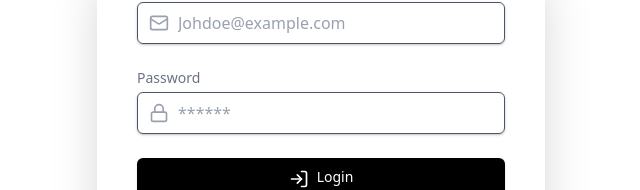
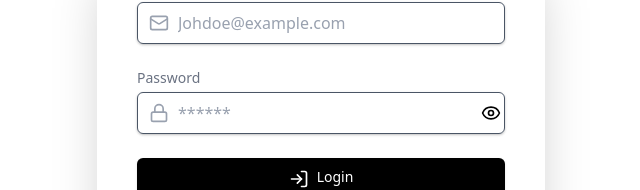
Before and after one commit to E-Jeremiah101/E-commerce-store, a React (Vite) app in the folder frontend/: page /login in a window 1280 px wide. Shown: the part 194-384 px from the top of the page, without its empty margins (319-959 px from the left). Built offline with nearby package versions, Linux system fonts and the light colour scheme; no server answers.

Commit message:
password eyes

```diff
--- a/frontend/src/pages/LoginPage.jsx
+++ b/frontend/src/pages/LoginPage.jsx
@@ -1,5 +1,5 @@
 import React, { useState } from "react";
-import { LogIn, Mail, Lock, Loader, ArrowRight } from "lucide-react";
+import { LogIn, Mail, Lock, Loader, ArrowRight, Eye, EyeOff } from "lucide-react";
 import { Link } from "react-router-dom";
 import { motion } from "framer-motion";
 import { useUserStore } from "../stores/useUserStore";
@@ -7,6 +7,7 @@ import { useUserStore } from "../stores/useUserStore";
 const LoginPage = () => {
   const [email, setEmail] = useState("");
   const [password, setPassword] = useState("");
+   const [showPassword, setShowPassword] = useState(false);
   const { login, loading } = useUserStore();
 
   const [backendError, setBackendError] = useState("");
@@ -81,18 +82,32 @@ const LoginPage = () => {
                 Password
               </label>
               <div className="mt-1 relative rounded-md shadow-sm">
-                <div className="absolute inset-y-0 left-0 pl-3 flex items-center pointer-events-none">
+                <div className="absolute inset-y-0 left-0 pl-3 flex items-center">
                   <Lock className="h-5 w-5 text-gray-400" aria-hidden="true" />
                 </div>
+
                 <input
-                  type="password"
+                  type={showPassword ? "text" : "password"}
                   id="password"
-                  autoComplete="new-password"
+                  autoComplete="current-password"
+                  name="password"
                   value={password}
                   onChange={(e) => setPassword(e.target.value)}
-                  className="block text-black w-full px-3 py-2 pl-10  border border-gray-600 rounded-md shadow-sm placeholder-gray-400 focus:outline-none focus:ring-emerald-500 focus:border-black sm:text-2x1  "
+                  className="block text-black w-full py-2 px-10  border border-gray-600 rounded-md shadow-sm placeholder-gray-400 focus:outline-none focus:ring-emerald-500 focus:border-black sm:text-1x1  "
                   placeholder="******"
                 />
+                <div className="absolute inset-y-0 right-1 pl-3 flex items-center">
+                  <button
+                    type="button"
+                    onClick={() => setShowPassword((prev) => !prev)}
+                  >
+                    {showPassword ? (
+                      <EyeOff size={20} className="cursor-pointer" />
+                    ) : (
+                      <Eye size={20} className="cursor-pointer" />
+                    )}
+                  </button>
+                </div>
               </div>
             </div>
 
--- a/frontend/src/pages/SignUpPage.jsx
+++ b/frontend/src/pages/SignUpPage.jsx
@@ -182,6 +182,7 @@ const SignUpPage = () => {
                 <input
                   type="password"
                   id="password"
+                  autoComplete="new-password"
                   value={formData.password}
                   onChange={(e) =>
                     setFormData({ ...formData, password: e.target.value })
```
